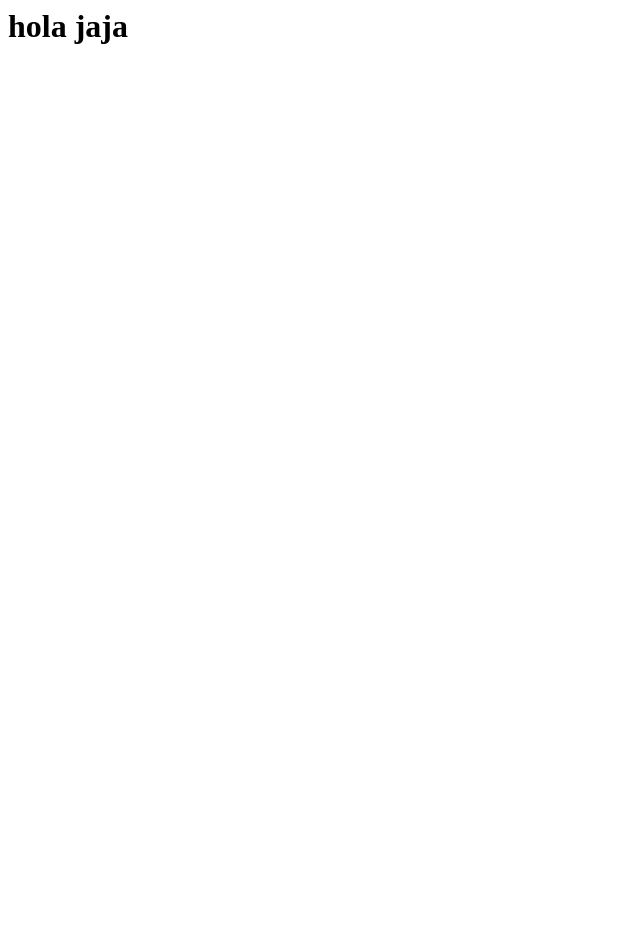
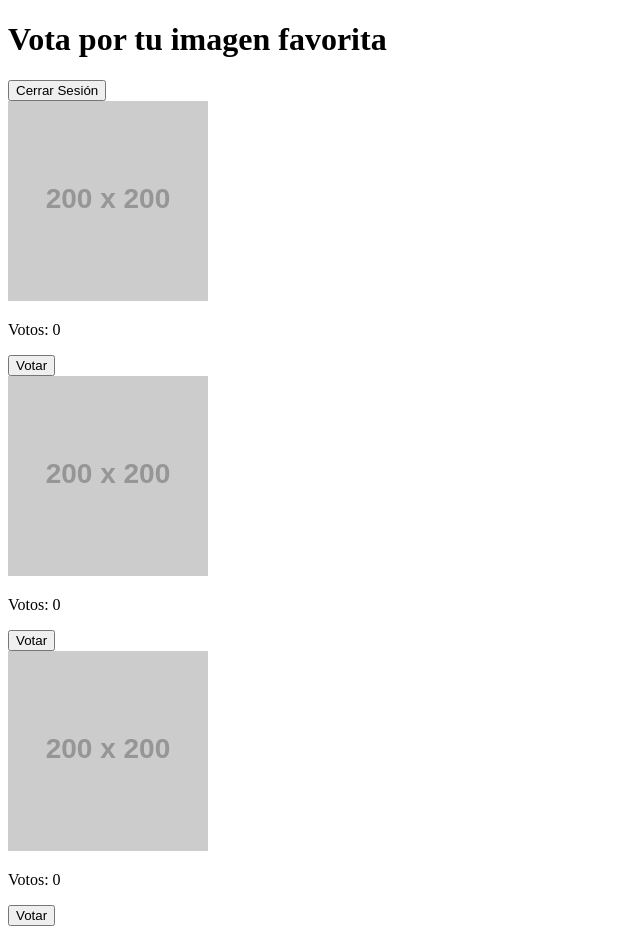
Before and after one commit to Hectorcito69/Hectorcito.git.io, a plain HTML site: page index.html in a window 1280 px wide. Shown: the whole page, without its empty margins (0-640 px from the left). Before the commit the page ends 800 px from the top, so only its background shows below. Drawn offline with Linux system fonts and the light colour scheme; placeholder pictures from the web are drawn by us.

Commit message:
Update index.html

```diff
--- a/index.html
+++ b/index.html
@@ -1 +1,36 @@
-<h1>hola jaja</h1>
+<!DOCTYPE html>
+<html lang="es">
+<head>
+    <meta charset="UTF-8">
+    <meta name="viewport" content="width=device-width, initial-scale=1.0">
+    <title>Votación de Imágenes</title>
+</head>
+<body>
+
+    <h1>Vota por tu imagen favorita</h1>
+    <button onclick="logout()">Cerrar Sesión</button>
+
+    <div class="container">
+        <div class="image-box" id="img1">
+            <img src="https://via.placeholder.com/200" alt="Imagen 1">
+            <p>Votos: <span id="votos1">0</span></p>
+            <button class="vote-btn" onclick="votar('img1')">Votar</button>
+        </div>
+
+        <div class="image-box" id="img2">
+            <img src="https://via.placeholder.com/200" alt="Imagen 2">
+            <p>Votos: <span id="votos2">0</span></p>
+            <button class="vote-btn" onclick="votar('img2')">Votar</button>
+        </div>
+
+        <div class="image-box" id="img3">
+            <img src="https://via.placeholder.com/200" alt="Imagen 3">
+            <p>Votos: <span id="votos3">0</span></p>
+            <button class="vote-btn" onclick="votar('img3')">Votar</button>
+        </div>
+    </div>
+
+    <script src="script.js" type="module"></script>
+
+</body>
+</html>
```
